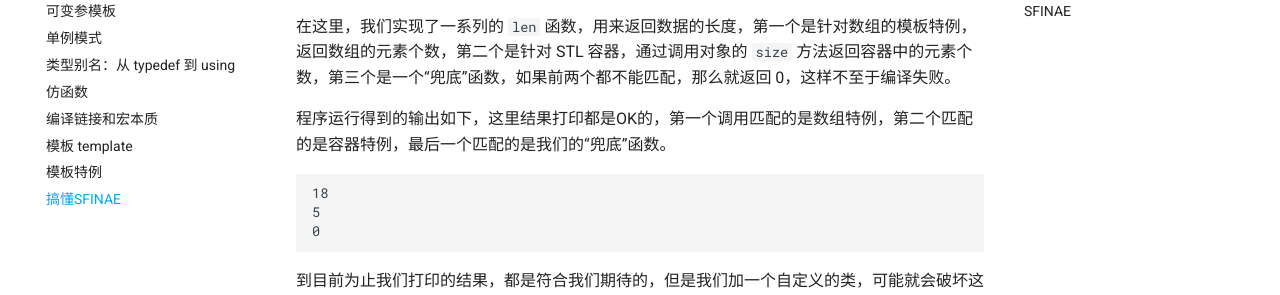
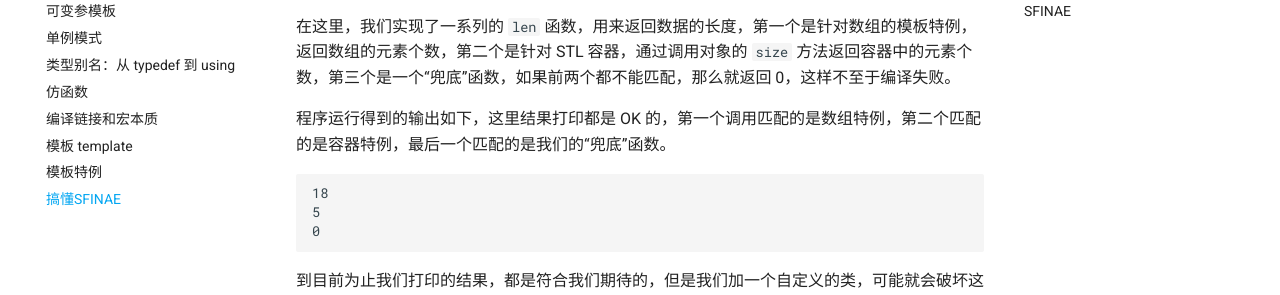
Before and after one commit to ttttLarva/Larva, an MkDocs documentation site: the page built from docs/learn_cpp/11_template_sfinae.md, in a window 1280 px wide and 900 px high, scrolled down 2083 px. Shown: the part 151-446 px from the top of the window. Built offline with MkDocs 1.6.1 and Material for MkDocs 9.7.7, drawn with Linux system fonts in a browser that asks for light colours; emoji names are drawn with the system emoji font; comment, search, counter and statistics services are not loaded; the version menu is left out.

````diff
--- a/docs/learn_cpp/11_template_sfinae.md
+++ b/docs/learn_cpp/11_template_sfinae.md
@@ -87,7 +87,7 @@ int main()
 
 在这里，我们实现了一系列的 `len` 函数，用来返回数据的长度，第一个是针对数组的模板特例，返回数组的元素个数，第二个是针对 STL 容器，通过调用对象的 `size` 方法返回容器中的元素个数，第三个是一个“兜底”函数，如果前两个都不能匹配，那么就返回 0，这样不至于编译失败。
 
-程序运行得到的输出如下，这里结果打印都是OK的，第一个调用匹配的是数组特例，第二个匹配的是容器特例，最后一个匹配的是我们的“兜底”函数。
+程序运行得到的输出如下，这里结果打印都是 OK 的，第一个调用匹配的是数组特例，第二个匹配的是容器特例，最后一个匹配的是我们的“兜底”函数。
 
 ```
 18
````
